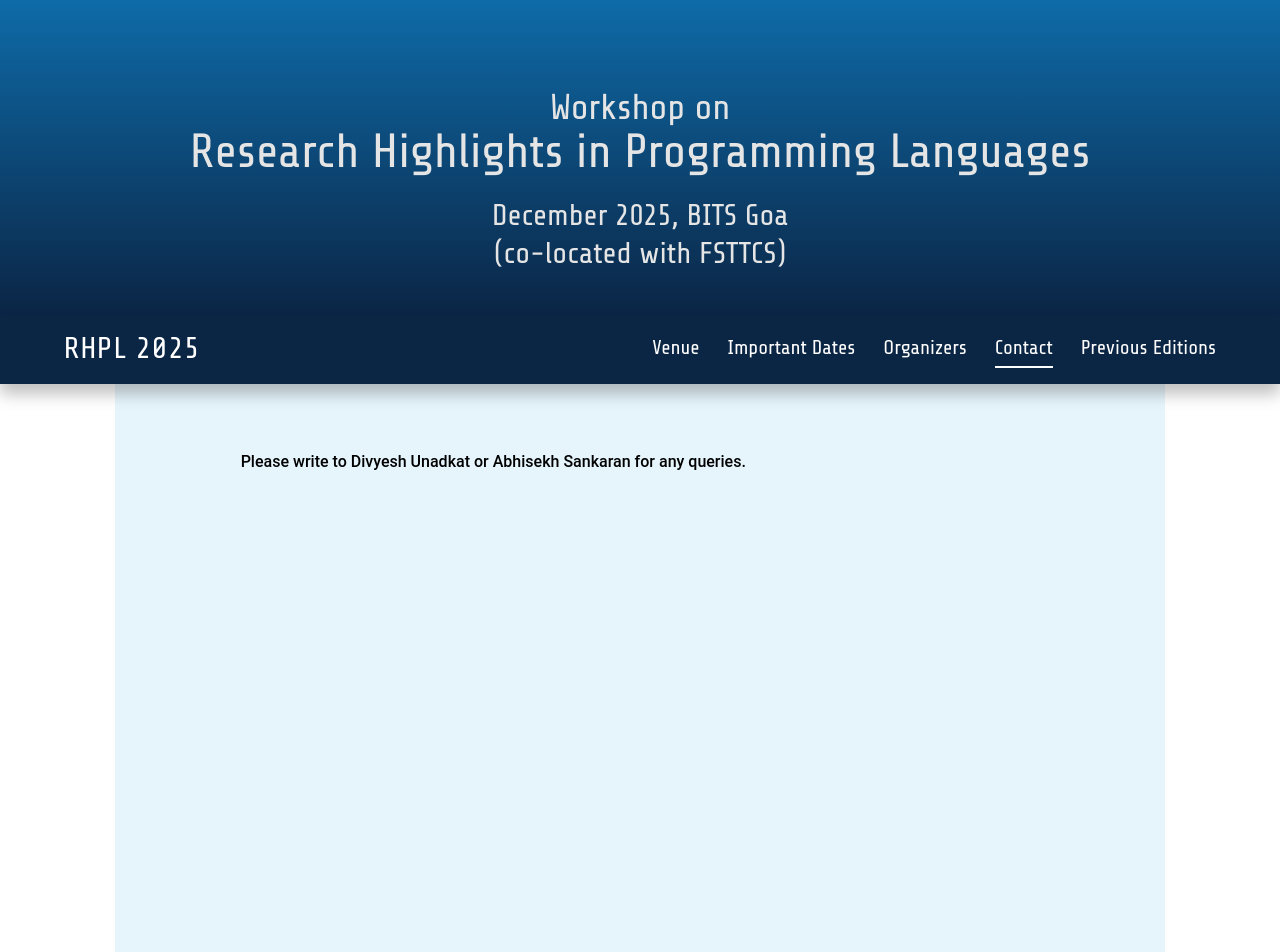
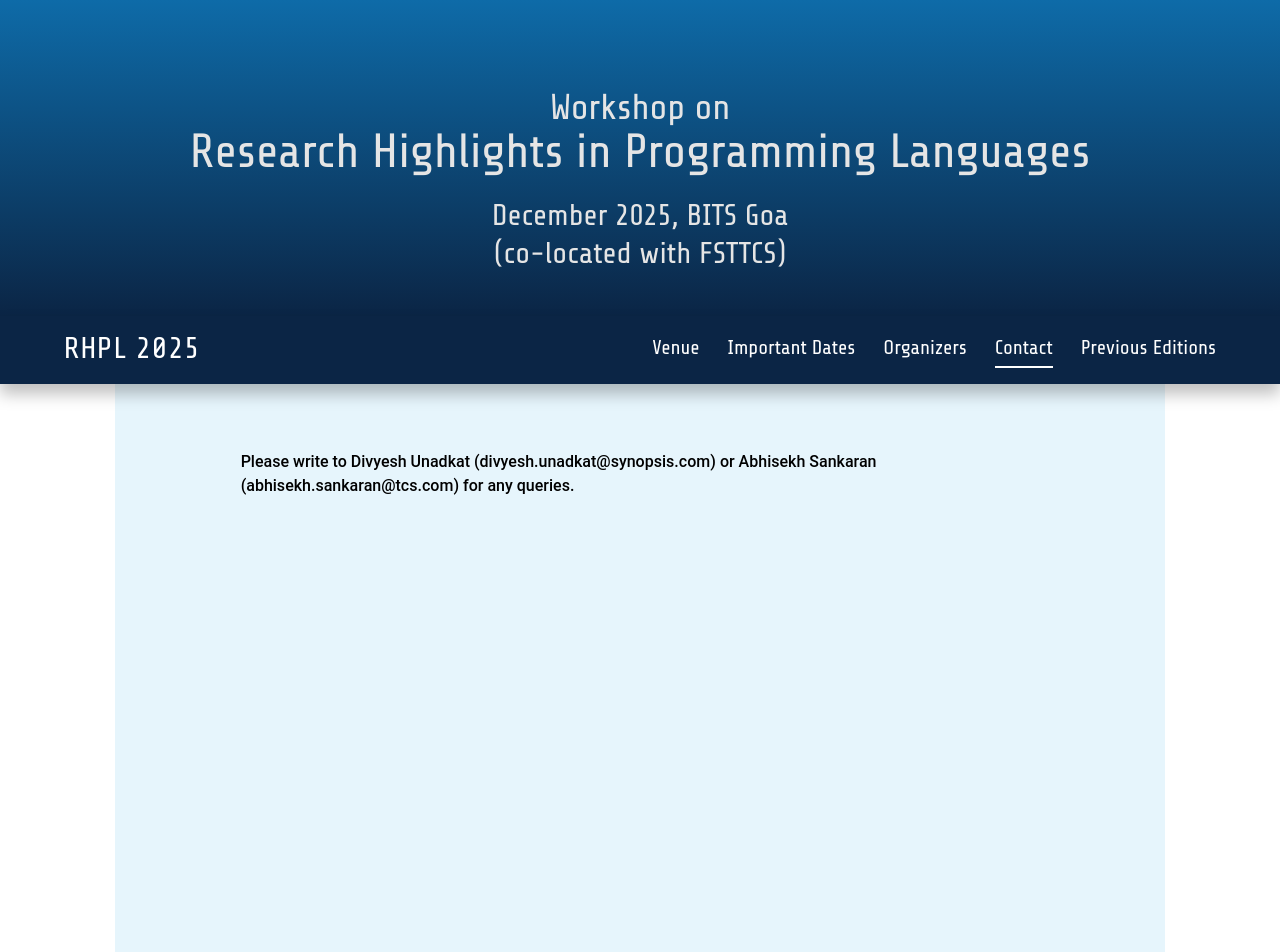
Before and after one commit to RajivDalal/RHPL, a React (Vite) app in the folder rhpl-web/: page /contact in a window 1280 px wide. Shown: the top 952 px of the page. Built offline with nearby package versions, Linux system fonts and the light colour scheme; a web font is replaced by a local one.

Commit message:
Added email addresses in contact page

```diff
--- a/rhpl-web/src/pages/contact.jsx
+++ b/rhpl-web/src/pages/contact.jsx
@@ -2,7 +2,7 @@ const Contact = () => {
   return (
     <div className="content">
       <p className="pt-10">
-        Please write to Divyesh Unadkat or Abhisekh Sankaran for any queries.
+        Please write to Divyesh Unadkat (divyesh.unadkat@synopsis.com) or Abhisekh Sankaran (abhisekh.sankaran@tcs.com) for any queries.
       </p>
     </div>
   );
```
